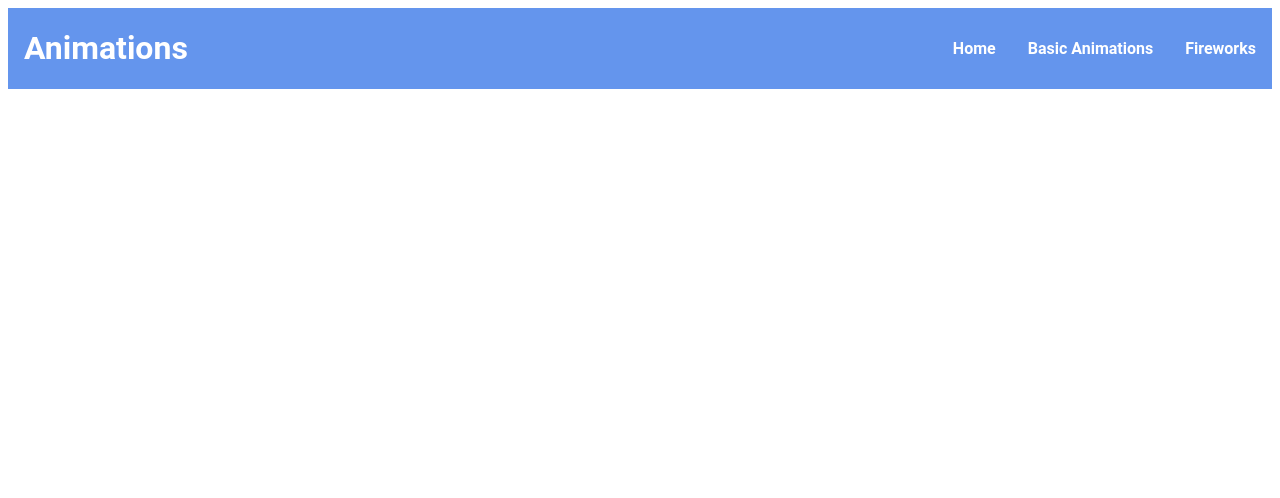
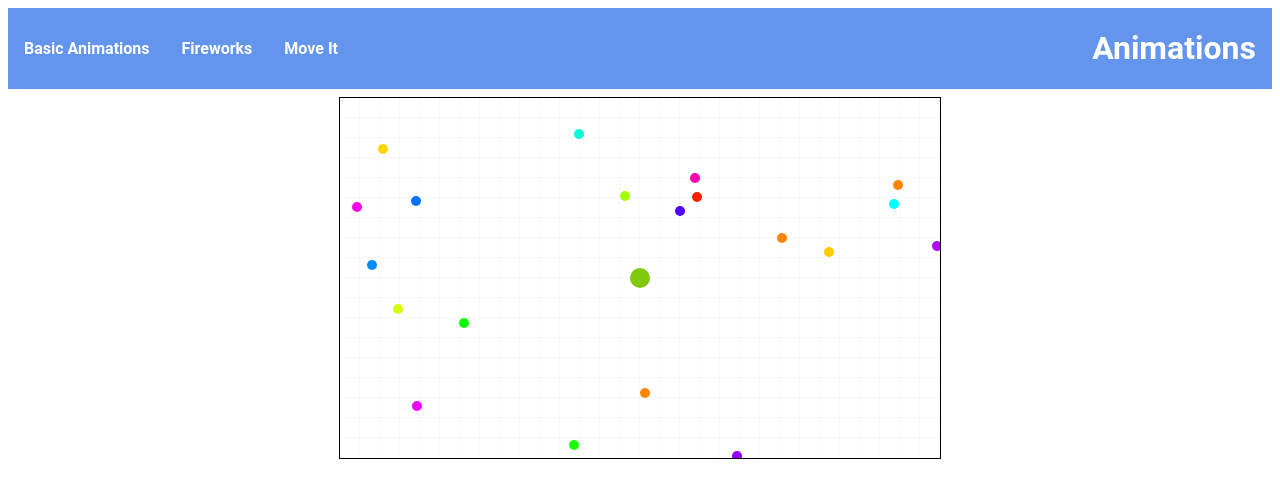
Before and after one commit to steffinchen/svg-animations, an Angular app: page /move-it in a window 1280 px wide. Before the commit this address led to /. Shown: the top 498 px of the page. Built offline with nearby package versions, Linux system fonts and the light colour scheme.

Commit message:
✨ can move a dot around

```diff
--- a/src/app/app.html
+++ b/src/app/app.html
@@ -1,9 +1,9 @@
 <header>
-  <h1>Animations</h1>
   <div class="nav-links">
-    <a routerLink="/">Home</a>
     <a routerLink="/">Basic Animations</a>
     <a routerLink="/fireworks">Fireworks</a>
+    <a routerLink="/move-it">Move It</a>
   </div>
+  <h1>Animations</h1>
 </header>
 <router-outlet></router-outlet>
--- a/src/app/app.routes.ts
+++ b/src/app/app.routes.ts
@@ -1,8 +1,10 @@
 import { Routes } from '@angular/router';
 import { BasicAnimations } from './basic-animations/basic-animations.component';
 import { Fireworks } from './fireworks/fireworks';
+import { MoveIt } from './move-it/move-it';
 
 export const routes: Routes = [
   { path: 'fireworks', component: Fireworks },
+  { path: 'move-it', component: MoveIt },
   { path: '', component: BasicAnimations },
 ];
--- /dev/null
+++ b/src/app/move-it/move-it.css
@@ -0,0 +1,33 @@
+.main {
+  display: flex;
+  flex-direction: column;
+  align-items: center;
+}
+
+.canvas {
+  margin: 8px;
+
+  &:focus-visible {
+    outline: none;
+    svg {
+      border: 2px solid darkturquoise;
+    }
+  }
+}
+
+svg {
+  border: 1px solid black;
+}
+
+.main {
+  fill: color-mix(in srgb, var(--color1), var(--color2));
+  stroke: none;
+
+  transition:
+    cy 100ms linear,
+    cx 100ms linear;
+}
+
+.particle {
+  stroke: none;
+}
--- /dev/null
+++ b/src/app/move-it/move-it.html
@@ -0,0 +1,40 @@
+<div class="main">
+  <div class="canvas" (keydown)="keydown($event)" tabindex="0">
+    <svg [attr.height]="height" [attr.width]="width">
+      <defs>
+        <pattern id="grid" width="20" height="20" patternUnits="userSpaceOnUse">
+          <path
+            d="
+              M 20 0 L 20 20
+              M 0 20 L 20 20
+            "
+            fill="none"
+            stroke="hsl(0 0% 80%)"
+            stroke-width="0.5"
+          ></path>
+        </pattern>
+      </defs>
+      <rect width="100%" height="100%" fill="url(#grid)" fill-opacity="0.5"></rect>
+      <circle
+        [attr.r]="r()"
+        [attr.cx]="cx()"
+        [attr.cy]="cy()"
+        class="main"
+        [style]="'--color1: ' + color1() + '; --color2: ' + color2()"
+      ></circle>
+      @for (particle of particles(); track particle) {
+        <circle
+          r="5"
+          [attr.cx]="particle.x"
+          [attr.cy]="particle.y"
+          [attr.fill]="particle.color"
+          class="particle"
+        ></circle>
+      }
+    </svg>
+  </div>
+  <div class="button-bar">
+    <!--    <button (click)="toggleCasinoLights()">Casino Lights</button>-->
+    <!--    <button (click)="draw()">{{ isVisible() ? 'Erase' : 'Draw' }}</button>-->
+  </div>
+</div>
--- /dev/null
+++ b/src/app/move-it/move-it.ts
@@ -0,0 +1,62 @@
+import { Component, signal } from '@angular/core';
+import { random } from '../utils';
+
+@Component({
+  selector: 'app-move-it',
+  imports: [],
+  templateUrl: './move-it.html',
+  styleUrl: './move-it.css',
+})
+export class MoveIt {
+  height = 360;
+  width = 600;
+  step = 15;
+
+  r = signal(10);
+  cx = signal(this.width / 2);
+  cy = signal(this.height / 2);
+  color1 = signal(`hsl(${random(0, 360)}, 100%, 50%)`);
+  color2 = signal(`hsl(${random(0, 360)}, 100%, 50%)`);
+
+  initialParticles = Array.from({ length: 20 }, (_, i) => ({
+    i: i,
+    x: random(0, this.width),
+    y: random(0, this.height),
+    color: `hsl(${random(0, 360)}, 100%, 50%)`,
+  }));
+  particles = signal(this.initialParticles);
+
+  keydown($event: KeyboardEvent) {
+    switch ($event.key) {
+      case 'ArrowUp':
+        this.cy.update((y) => Math.max(this.r(), y - this.step));
+        break;
+      case 'ArrowDown':
+        this.cy.update((y) => Math.min(this.height - this.r(), y + this.step));
+        break;
+      case 'ArrowLeft':
+        this.cx.update((x) => Math.max(this.r(), x - this.step));
+        break;
+      case 'ArrowRight':
+        this.cx.update((x) => Math.min(this.width - this.r(), x + this.step));
+        break;
+    }
+    this.checkParticleCollision();
+  }
+
+  checkParticleCollision() {
+    const filtered = this.particles().filter((p) => {
+      const dx = p.x - this.cx();
+      const dy = p.y - this.cy();
+      const distance = Math.sqrt(dx * dx + dy * dy);
+      if (distance < this.r()) {
+        this.r.update((r) => r + 1);
+        this.color1.set(this.color2());
+        this.color2.set(p.color);
+        return false;
+      }
+      return true;
+    });
+    this.particles.set(filtered);
+  }
+}
```
